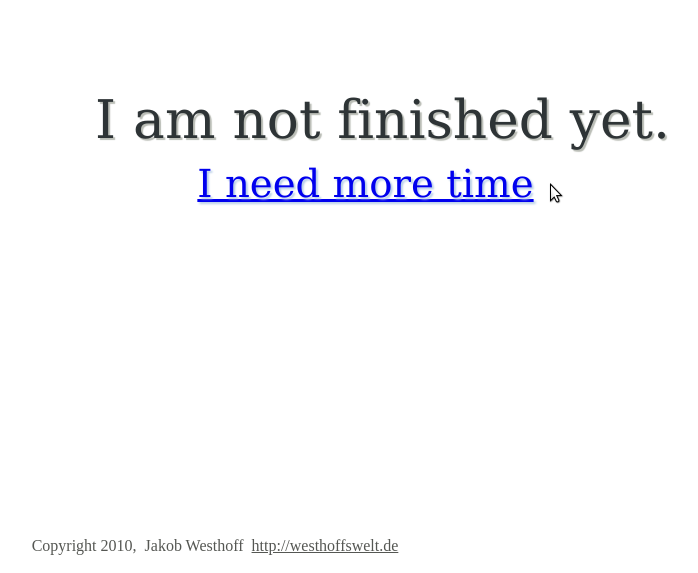
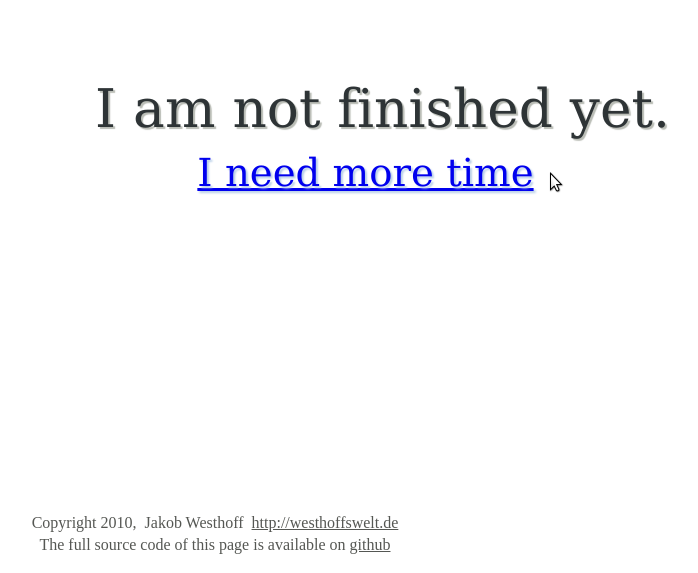
Before and after one commit to jakobwesthoff/ineedmoretime, a plain HTML site: page htdocs/index.html in a window 1280 px wide. Shown: the part 227-800 px from the top of the page, without its empty margins (425-1123 px from the left). Drawn offline with Linux system fonts and the light colour scheme.

Commit message:
Added github link to page

```diff
--- a/htdocs/index.html
+++ b/htdocs/index.html
@@ -28,7 +28,8 @@
 		</div>
 	</div>
 	<div class="footer">
-		Copyright 2010, &nbsp;Jakob Westhoff &nbsp;<a href="http://westhoffswelt.de">http://westhoffswelt.de</a>
+		<span class="copyright">Copyright 2010, &nbsp;Jakob Westhoff &nbsp;<a href="http://westhoffswelt.de">http://westhoffswelt.de</a></span>
+		<span class="repository">The full source code of this page is available on <a href="http://github.com/jakobwesthoff/ineedmoretime">github</a></span>
 	</div>
 
 	<script type="text/javascript" src="js/lib/jquery-1.4.2.min.js"></script>
--- a/htdocs/styles/screen.css
+++ b/htdocs/styles/screen.css
@@ -9,7 +9,7 @@ div.page-outer {
 	display: table;
 	height: 100%;
 	width: 100%;
-	margin: 0 0 -52px 0;
+	margin: 0 0 -75px 0;
 	padding: 0;
 }
 
@@ -87,6 +87,15 @@ div.footer {
 	margin: 16px 0;
 }
 
+span.copyright,
+span.repository {
+	display: block;
+}
+
+span.repository {
+	margin: 4px 0 0 0;
+}
+
 div.footer a,
 div.footer a:visited {
 	color: #555753;
@@ -99,7 +108,7 @@ div.footer a:active {
 
 .footerfix {
 	display: block;
-	height: 52px;
+	height: 75px;
 }
 
 .clearfix {
```
